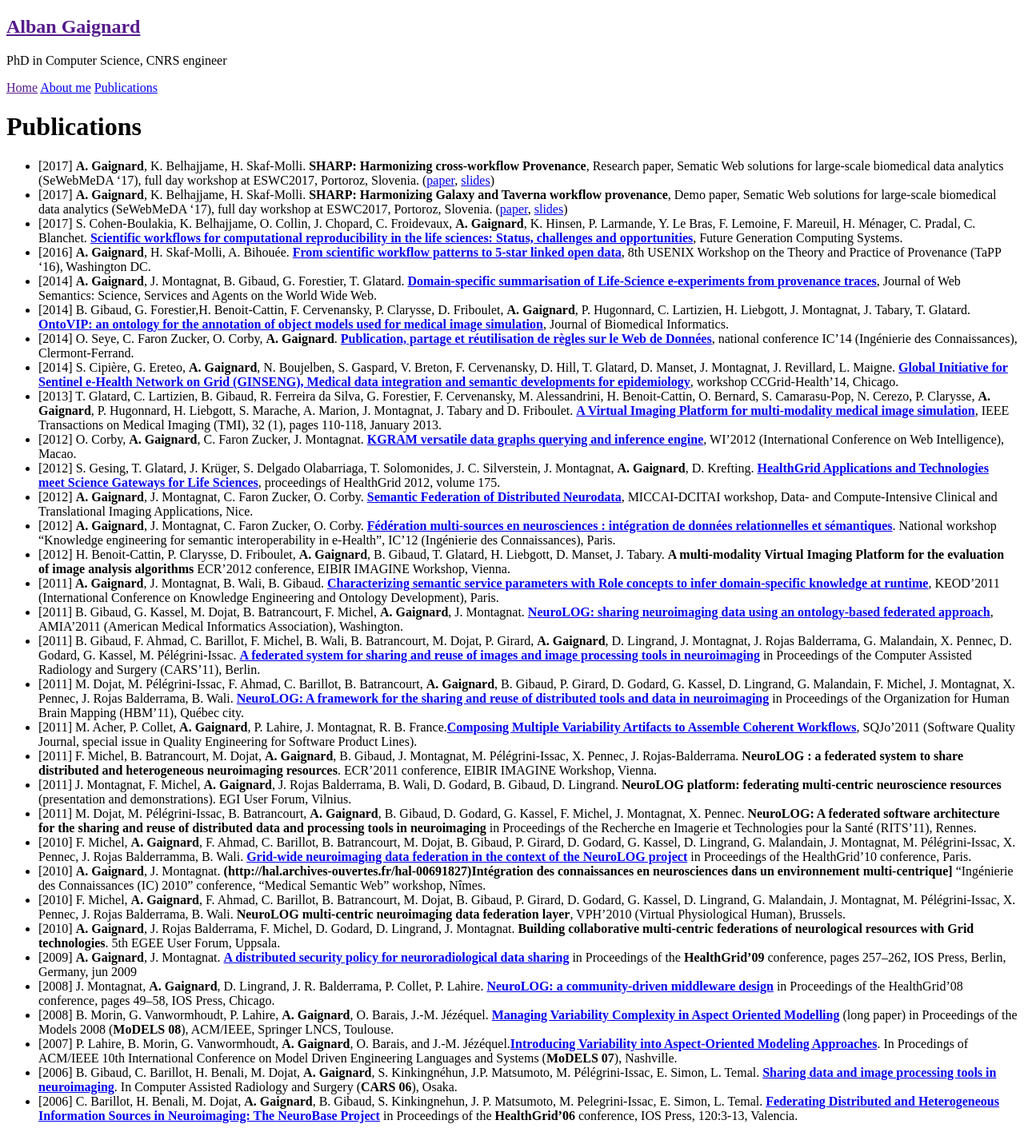
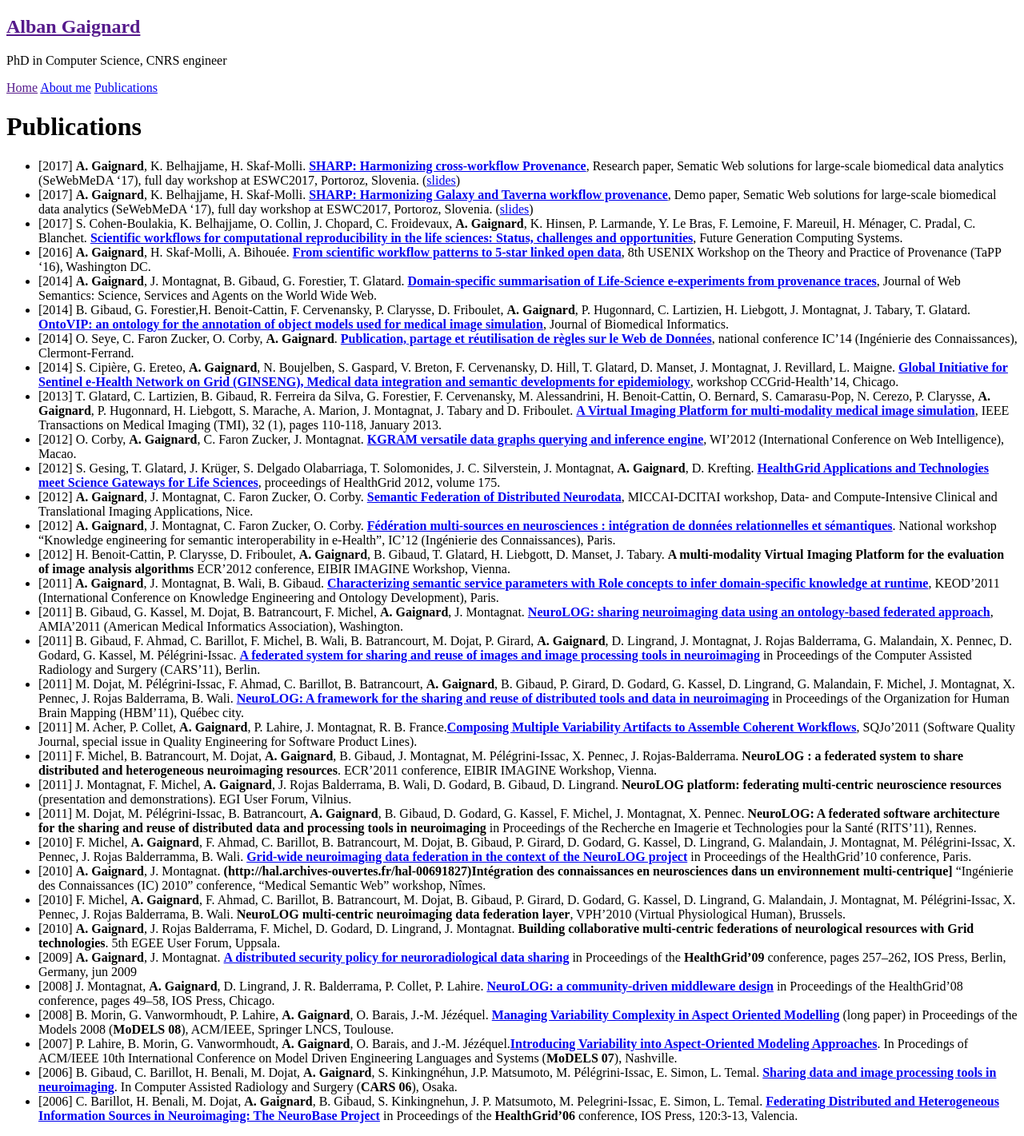
Before and after one commit to albangaignard/albangaignard.github.io, a Jekyll site: the page built from publications.md, in a window 1280 px wide. Shown: the whole page at 80% size. Built offline with Jekyll 4.4.1, drawn with Linux system fonts in a browser that asks for light colours.

Commit message:
Update publications.md

```diff
--- a/publications.md
+++ b/publications.md
@@ -2,8 +2,8 @@
 layout: page
 title: Publications
 ---
-* [2017] __A. Gaignard__, K. Belhajjame, H. Skaf-Molli. **SHARP: Harmonizing cross-workflow Provenance**, Research paper,  Sematic Web solutions for large-scale biomedical data analytics (SeWebMeDA '17), full day workshop at ESWC2017,  Portoroz, Slovenia. ([paper](http://ceur-ws.org/Vol-1948/paper5.pdf), [slides](https://fr.slideshare.net/alban_gaignard/sharp-harmonizing-crossworkflow-provenance))
-* [2017] __A. Gaignard__, K. Belhajjame, H. Skaf-Molli. **SHARP: Harmonizing Galaxy and Taverna workflow provenance**, Demo paper,  Sematic Web solutions for large-scale biomedical data analytics (SeWebMeDA '17), full day workshop at ESWC2017,  Portoroz, Slovenia. ([paper](http://ceur-ws.org/Vol-1948/paper7.pdf), [slides](https://fr.slideshare.net/alban_gaignard/sharp-harmonizing-galaxy-and-taverna-worflow-provenance))
+* [2017] __A. Gaignard__, K. Belhajjame, H. Skaf-Molli. **[SHARP: Harmonizing cross-workflow Provenance](http://ceur-ws.org/Vol-1948/paper5.pdf)**, Research paper,  Sematic Web solutions for large-scale biomedical data analytics (SeWebMeDA '17), full day workshop at ESWC2017,  Portoroz, Slovenia. ([slides](https://fr.slideshare.net/alban_gaignard/sharp-harmonizing-crossworkflow-provenance))
+* [2017] __A. Gaignard__, K. Belhajjame, H. Skaf-Molli. **[SHARP: Harmonizing Galaxy and Taverna workflow provenance](http://ceur-ws.org/Vol-1948/paper7.pdf)**, Demo paper,  Sematic Web solutions for large-scale biomedical data analytics (SeWebMeDA '17), full day workshop at ESWC2017,  Portoroz, Slovenia. ([slides](https://fr.slideshare.net/alban_gaignard/sharp-harmonizing-galaxy-and-taverna-worflow-provenance))
 * [2017] S. Cohen-Boulakia, K. Belhajjame, O. Collin, J. Chopard, C. Froidevaux, __A. Gaignard__, K. Hinsen, P. Larmande, Y. Le Bras, F. Lemoine, F. Mareuil, H. Ménager, C. Pradal, C. Blanchet. **[Scientific workflows for computational reproducibility in the life sciences: Status, challenges and opportunities](http://www.sciencedirect.com/science/article/pii/S0167739X17300316)**, Future Generation Computing Systems.
 * [2016] __A. Gaignard__, H. Skaf-Molli, A. Bihouée. **[From scientific workflow patterns to 5-star linked open data](https://www.usenix.org/system/files/conference/tapp16/tapp16-paper-gaignard.pdf)**, 8th USENIX Workshop on the Theory and Practice of Provenance (TaPP '16), Washington DC.
 * [2014] __A. Gaignard__, J. Montagnat, B. Gibaud, G. Forestier, T. Glatard. **[Domain-specific summarisation of Life-Science e-experiments from provenance traces](http://hal.archives-ouvertes.fr/docs/01/02/75/96/PDF/JWS-D-13-00125R4.pdf)**, Journal of Web Semantics: Science, Services and Agents on the World Wide Web.
```
